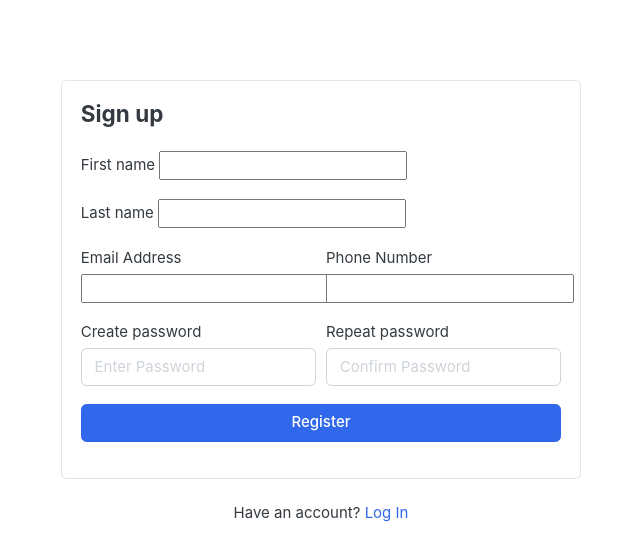
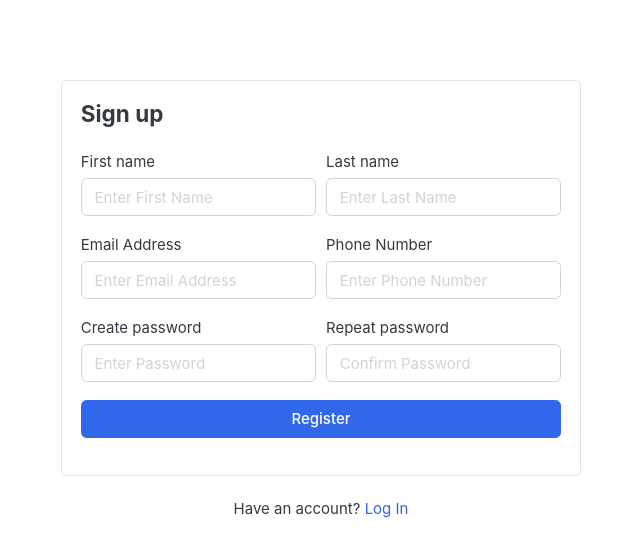
Before and after one commit to amritshrestha48/REET_MENS_ACCESSORIES, a Django app: page /accounts/logout/ in a window 1280 px wide. Shown: the part 118-657 px from the top of the page, without its empty margins (319-959 px from the left). Run offline with Django 5.2, Linux system fonts and the light colour scheme; data comes from the database, SQL or seed files in the repository; both versions use the stored data as it was after the commit; some libraries are stand-ins or nearby versions; some web fonts are replaced.

Commit message:
register message

```diff
--- a/accounts/forms.py
+++ b/accounts/forms.py
@@ -8,9 +8,27 @@ class RegistrationForm(forms.ModelForm):
     }))
     confirm_password = forms.CharField(widget=forms.PasswordInput(attrs={
         'placeholder': 'Confirm Password',
-        'class': 'form-control',
     }))
 
     class Meta:
         model = Account
-        fields = ['first_name', 'last_name', 'username', 'email', 'phone_number', 'password']
+        fields = ['first_name', 'last_name', 'phone_number', 'email', 'password']
+
+    def clean(self):
+        cleaned_data = super(RegistrationForm, self).clean()
+        password = cleaned_data.get('password')
+        confirm_password = cleaned_data.get('confirm_password')
+
+        if password != confirm_password:
+            raise forms.ValidationError(
+                "Password doesnot match!"
+            )
+
+    def __init__(self, *args, **kwargs):
+        super(RegistrationForm, self).__init__(*args, **kwargs)
+        self.fields['first_name'].widget.attrs['placeholder'] = 'Enter First Name'
+        self.fields['last_name'].widget.attrs['placeholder'] = 'Enter Last Name'
+        self.fields['phone_number'].widget.attrs['placeholder'] = 'Enter Phone Number'
+        self.fields['email'].widget.attrs['placeholder'] = 'Enter Email Address'
+        for field in self.fields:
+            self.fields[field].widget.attrs['class'] = 'form-control'
--- a/accounts/views.py
+++ b/accounts/views.py
@@ -1,9 +1,27 @@
-from django.shortcuts import render
+from django.shortcuts import render, redirect
 from .forms import RegistrationForm
+from .models import Account
+from django.contrib import messages
 
 # Create your views here.
 def register(request):
-    form = RegistrationForm()
+    if request.method == 'POST':
+        form = RegistrationForm(request.POST)
+        if form.is_valid():
+            first_name = form.cleaned_data['first_name']
+            last_name = form.cleaned_data['last_name']
+            phone_number = form.cleaned_data['phone_number']
+            email = form.cleaned_data['email']
+            password = form.cleaned_data['password']
+            username = email.split("@")[0]
+
+            user = Account.objects.create_user(first_name=first_name, last_name=last_name, email=email, username=username, password=password)
+            user.phone_number = phone_number
+            user.save()
+            messages.success(request, 'Registration sucessful.')
+            return redirect('register')
+    else:
+        form = RegistrationForm()
     context = {
         'form' : form,
     }
--- a/templates/accounts/register.html
+++ b/templates/accounts/register.html
@@ -8,10 +8,11 @@
 
 <!-- ============================ COMPONENT REGISTER   ================================= -->
 	<div class="card mx-auto" style="max-width:520px; margin-top:40px;">
-      <article class="card-body">
+          <article class="card-body">
+        {% include 'includes/alerts.html' %}
 		<header class="mb-4"><h4 class="card-title">Sign up</h4></header>
 		<form action="{% url 'register' %}" method="POST">
-            {% csrf_token %}
+           {% csrf_token %}
 
 
 				<div class="form-row">
@@ -48,7 +49,8 @@
 			    <div class="form-group">
 			        <button type="submit" class="btn btn-primary btn-block"> Register  </button>
 			    </div> <!-- form-group// -->
-
+			{{ form.email.errors }}
+			{{ form.non_field_errors}}
 			</form>
 		</article><!-- card-body.// -->
     </div> <!-- card .// -->
--- /dev/null
+++ b/templates/includes/alerts.html
@@ -0,0 +1,13 @@
+{% if messages %}
+
+    {% for message in messages %}
+    <div id="message" class=""container">
+    <div{% if message.tags %} class="alert alert-{{ message.tags }}"{% endif %} role="alert">
+      <button type="button" class="close" dat-dismiss="alert"><span aria-hidden="true">&times;</span></button>
+        {% if message.level == DEFAULT_MESSAGE_LEVELS.ERROR %}Important: {% endif %}
+        {{ message }}
+    </div>
+    </div>
+    {% endfor %}
+
+{% endif %}
```
Also changed, not shown: greatkart/settings.py (+7 -0 lines), db.sqlite3.
